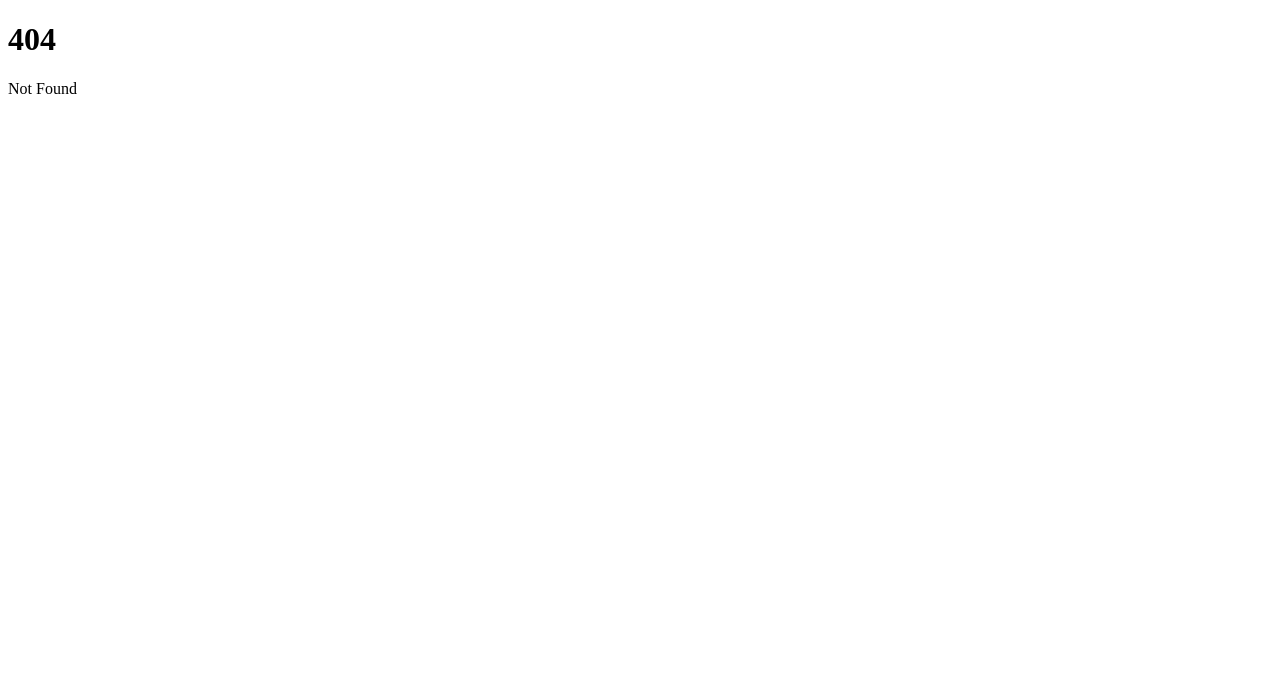
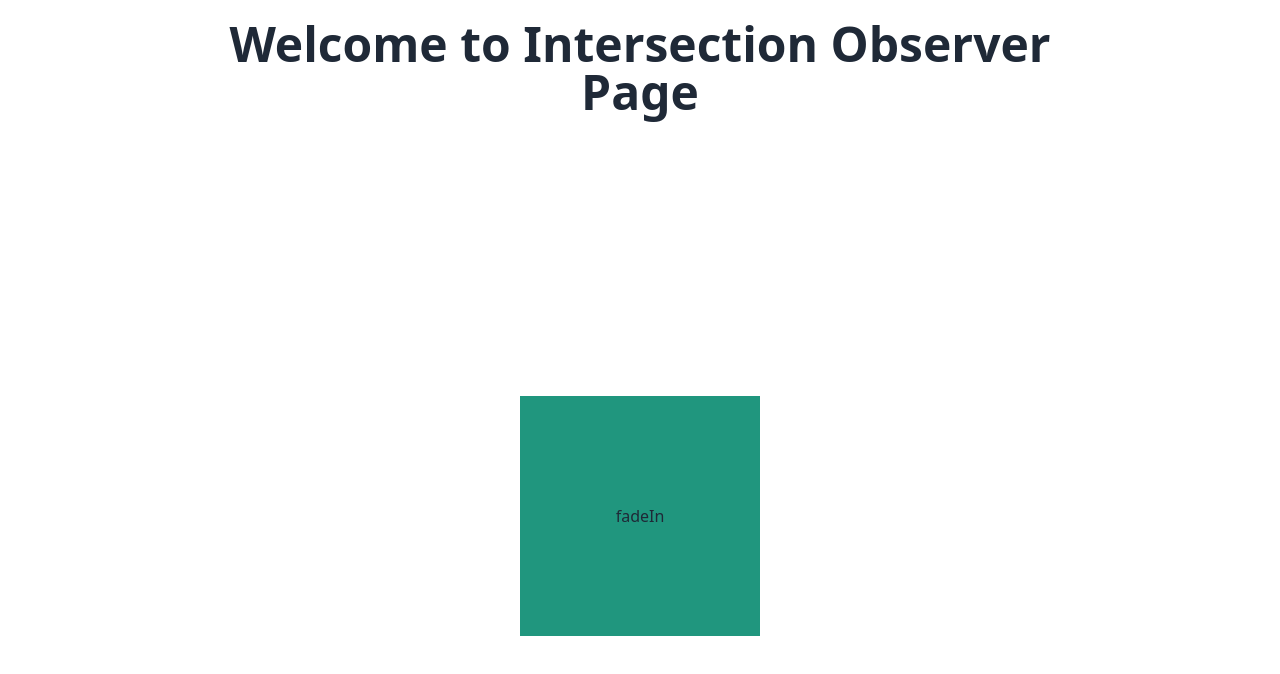
Before and after one commit to gaetabno/sandbox, a SvelteKit app: page /intersection-observer in a window 1280 px wide. Before the commit this address had no page. Shown: the top 674 px of the page. Built offline with nearby package versions, Linux system fonts and the light colour scheme.

Commit message:
create Intersection Observer Page

```diff
--- a/src/app.html
+++ b/src/app.html
@@ -4,6 +4,8 @@
 		<meta charset="utf-8" />
 		<link rel="icon" href="%sveltekit.assets%/favicon.png" />
 		<meta name="viewport" content="width=device-width, initial-scale=1" />
+		<link href="https://cdn.jsdelivr.net/npm/daisyui@4.12.7/dist/full.min.css" rel="stylesheet" type="text/css" />
+		<script src="https://cdn.tailwindcss.com"></script>
 		%sveltekit.head%
 	</head>
 	<body data-sveltekit-preload-data="hover">
--- /dev/null
+++ b/src/routes/+layout.svelte
@@ -0,0 +1,5 @@
+<main class="min-h-screen text-center p-5">
+  <div class="max-w-4xl m-auto">
+    <slot />
+  </div>
+</main>
--- a/src/routes/+page.svelte
+++ b/src/routes/+page.svelte
@@ -1,2 +1,4 @@
-<h1>Welcome to SvelteKit</h1>
-<p>Visit <a href="https://kit.svelte.dev">kit.svelte.dev</a> to read the documentation</p>
+<h1 class="text-5xl font-bold">Welcome to SvelteKit</h1>
+<p>
+  Visit <a href="https://kit.svelte.dev">kit.svelte.dev</a> to read the documentation
+</p>
--- /dev/null
+++ b/src/routes/intersection-observer/+page.svelte
@@ -0,0 +1,72 @@
+<script>
+  import { onMount } from "svelte";
+
+  let sections = [
+    "fadeIn",
+    "fadeOut",
+    "rotateRight",
+    "rotateLeft",
+    "scaleUp",
+    "scaleDown",
+  ];
+
+  import { IntersectionObserverFunc } from "./scripts";
+
+  onMount(() => {
+    IntersectionObserverFunc()
+  });
+</script>
+
+<h1 class="text-5xl font-bold">Welcome to Intersection Observer Page</h1>
+
+{#each sections as sec}
+  <div class="min-h-screen grid place-content-center">
+    <div
+      style={`background:#${Math.floor(Math.random() * 16777215).toString(16)}`}
+      class={`js-trigger c-trigger w-60 h-60 grid place-content-center ${sec}`}
+    >
+      {sec}
+    </div>
+  </div>
+{/each}
+
+<style>
+  .c-trigger{
+    transition: all .3s ease-in-out;
+  }
+
+  .fadeIn{
+    opacity: 0;
+  }
+  .fadeIn.watch{
+    opacity: 1;
+  }
+
+  .fadeOut{
+    opacity: 1;
+  }
+  .fadeOut.watch{
+    opacity: 0;
+  }
+
+  .rotateRight,.rotateLeft{
+    transform: rotate(0deg);
+  }
+  .rotateRight.watch{
+    transform: rotate(360deg);
+  }
+  .rotateLeft.watch{
+    transform: rotate(-360deg);
+  }
+
+  .scaleUp,.scaleDown{
+    transform: scale(1);
+  }
+  .scaleUp.watch{
+    transform: scale(1.3);
+  }
+  .scaleDown.watch{
+    transform: scale(0.7);
+  }
+
+</style>
--- /dev/null
+++ b/src/routes/intersection-observer/scripts.js
@@ -0,0 +1,33 @@
+export let IntersectionObserverFunc = () => {
+    // 1. Definisci la funzione di callback
+    const callback = (entries, observer) => {
+        entries.forEach(entry => {
+            if (entry.isIntersecting) {
+                // L'elemento è visibile
+                // console.log('Elemento visibile:', entry.target);
+                // Esegui qualche azione, ad esempio carica un'immagine
+                // entry.target.src = entry.target.dataset.src;
+
+                // Aggiungi classe watch
+                entry.target.classList.add('watch')
+                // Smetti di osservare se non serve più
+                observer.unobserve(entry.target);
+            }
+        });
+    };
+
+    // 2. Crea un'istanza di IntersectionObserver
+    const options = {
+        root: null, // Il viewport del browser
+        rootMargin: '0px', // Margini aggiuntivi intorno al root
+        threshold: 0.6 // Percentuale di visibilità necessaria per attivare il callback
+    };
+
+    const observer = new IntersectionObserver(callback, options);
+
+    // 3. Seleziona e osserva gli elementi target
+    document.querySelectorAll('.js-trigger').forEach(trigger => {
+        observer.observe(trigger);
+    });
+
+}
```
Also changed, not shown: svelte.config.js (line endings or trailing spaces), 1 other file (tests, documents, lock files or other folders).
